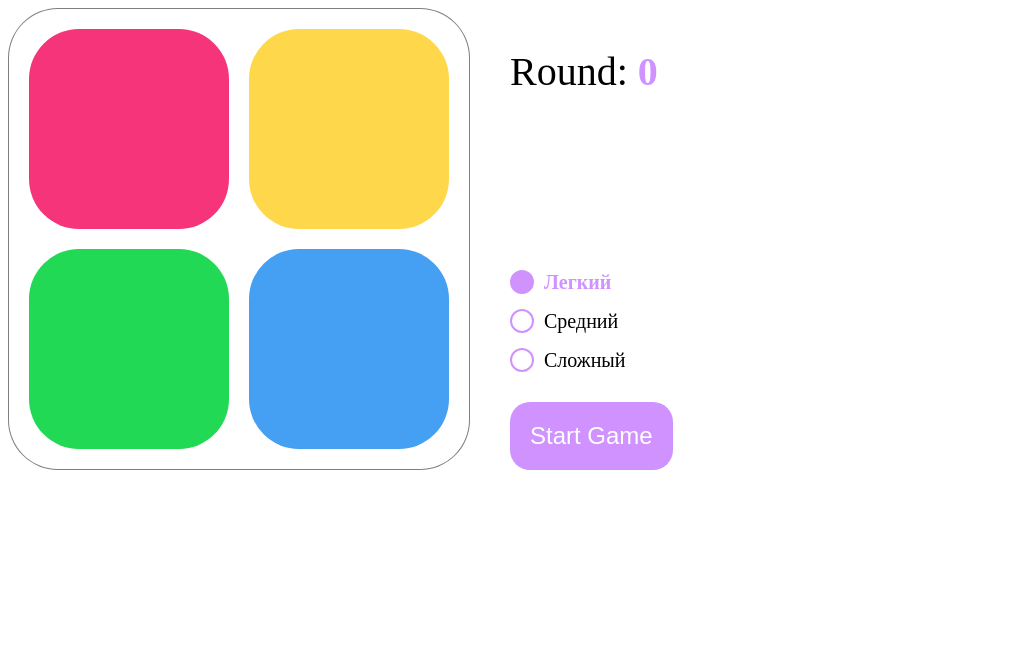
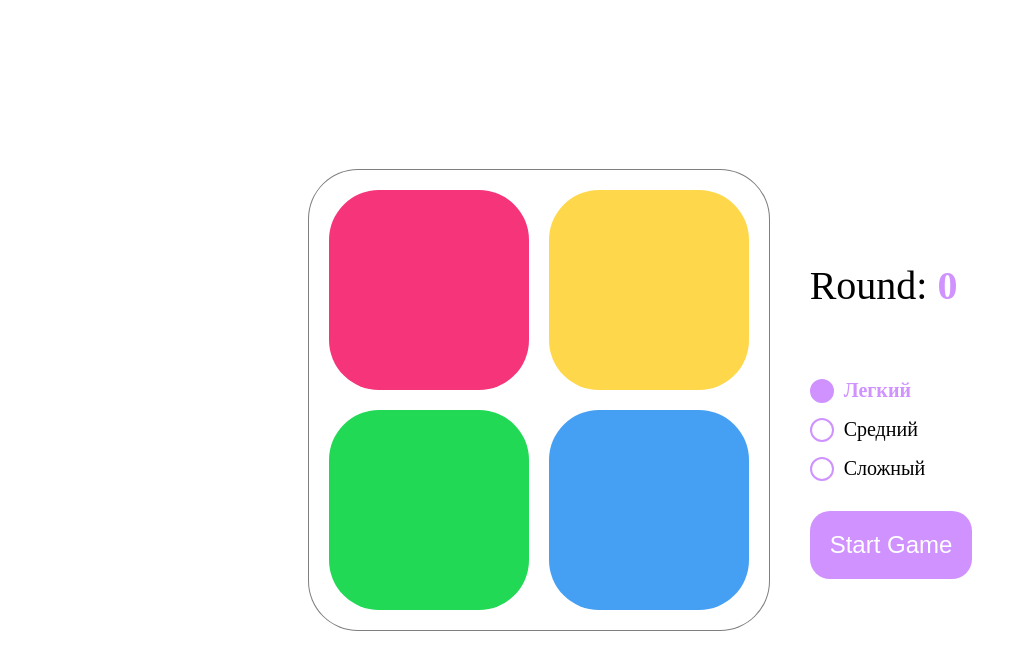
Before and after one commit to maslonyam/medods-test_simon, a Vue app in the folder medods-test_simon/: page / in a window 1280 px wide. Shown: the top 670 px of the page, without its empty margins (0-1027 px from the left). Built offline with nearby package versions, Linux system fonts and the light colour scheme.

Commit message:
feat: add positioning

```diff
--- a/medods-test_simon/src/App.vue
+++ b/medods-test_simon/src/App.vue
@@ -128,9 +128,18 @@ export default {
 <style lang="scss">
 $white: #ffffff;
 $black: #000000;
+body {
+  margin: 0;
+  padding: 0;
+  overflow: hidden;
+}
 #app {
   display: flex;
+  align-items: center;
+  justify-content: center;
   gap: 40px;
+
+  height: 100vh;
 }
   .game-area {
     position: relative;
```
